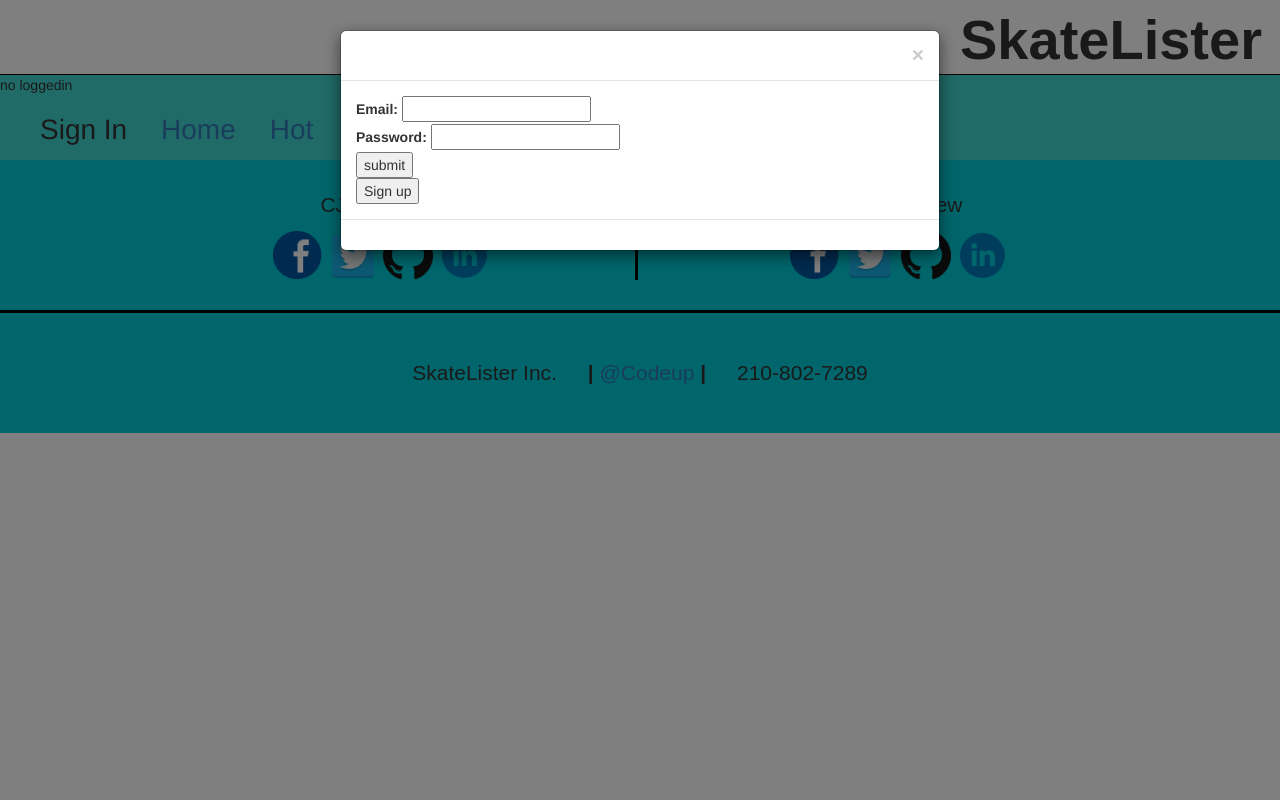
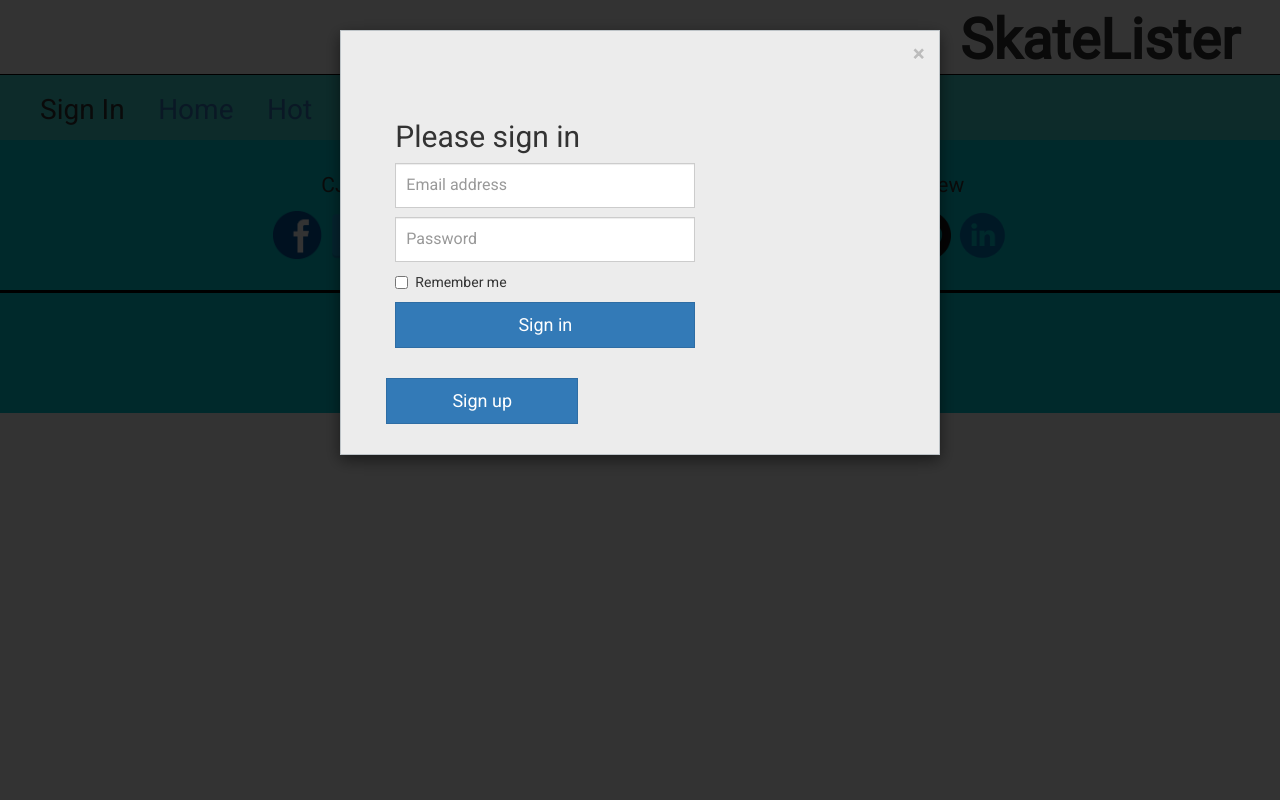
Before and after one commit to skatelister/skatelister.dev, a PHP site: page /ads/hot in a window 1280 px wide, after a click on "Sign In". Run offline with PHP 8.4, Linux system fonts and the light colour scheme; a stand-in replaces the project's code that opens the database connection; some libraries are stand-ins or nearby versions.

Commit message:
updated the sign in modal and validate email

```diff
--- a/controllers/ads/hot.php
+++ b/controllers/ads/hot.php
@@ -11,24 +11,9 @@ if (isset($_SESSION['usersInfo'])) {
 
 
 ?>
-<!DOCTYPE html>
-<html>
-    <head>
-        <link rel="stylesheet" href="/css/Bootstrap/bootstrap.css">
-        <link rel="stylesheet" href="/css/main.css">
-        <meta charset="utf-8">
-        <title>Skatelister</title>
-    </head>
-    <body>
-        <?php if (isset($_SESSION['usersInfo'])): ?>
-            <?php require_once __DIR__ .'/../../views/partials/loggedin/navbar.php';  ?>
-        <?php else: ?>
-            <?php require_once __DIR__ .'/../../views/partials/navbar.php';  ?>
-        <?php endif; ?>
+<?php require_once __DIR__ . '/../../views/partials/header.php'; ?>
 
-
-
-        <?php require_once __DIR__ . '/../../views/partials/footer.php'; ?>
+<?php require_once __DIR__ . '/../../views/partials/footer.php'; ?>
 
         <script src="/js/jquery-1.12.0.js"></script>
         <script src="/js/main.js"></script>
--- a/controllers/register.php
+++ b/controllers/register.php
@@ -75,13 +75,13 @@
            <?= $errors['wrong_info']; ?>
          </p>
        <?php endif; ?>
-       <button type="submit" name="button">submit</button>
 
        <span id="errors_wronginfo"></span>
        <button id="login_button"type="submit" name="button">submit</button>
       </form>
       <form class="" method="post">
         <div class="">
+            <button type="submit" name="sign_up">Sign up</button>
         </div>
       </form>
   </main>
--- a/controllers/signin.php
+++ b/controllers/signin.php
@@ -1,11 +1,11 @@
 
 
-  <main>
+  <!-- <main>
       <form method="post">
 
         <div class="">
           <label for="email">Email:</label>
-          <input id="email" type="text" name="email" value="<?=  Input::get('email'); ?>">
+          <input id="email" type="text" name="email" value=">
             <span id='errors_email'></span>
         </div>
         <div class="">
@@ -24,4 +24,39 @@
           <button type="submit" name="sign_up"> Sign up</button>
         </div>
       </form>
-  </main>
+  </main> -->
+
+  <div class="container col-lg-8">
+      <div class="row">
+
+
+
+      <form class="form-signin" method="post">
+        <h2 class="form-signin-heading">Please sign in</h2>
+        <label for="email" class="sr-only">Email address</label>
+        <input type="email" id="email" name='email' class="form-control" placeholder="Email address" required autofocus>
+        <span id='errors_email'></span>
+
+        <label for="password" class="sr-only">Password</label>
+        <input type="password" id="password" name="password" class="form-control" placeholder="Password" required>
+         <span id="errors_password"></span>
+
+        <div class="checkbox">
+                <span id="errors_wronginfo"></span>
+          <label>
+            <input type="checkbox" value="remember-me"> Remember me
+          </label>
+        </div>
+        <button id="login_button" class="btn btn-lg btn-primary btn-block" type="submit">Sign in</button>
+      </form>
+      <div class="container col-lg-8">
+
+          <form class="form-signin" method="post">
+
+            <button class="btn btn-lg btn-primary btn-block" type="submit" name="sign_up">Sign up</button>
+          </form>
+
+            </div>
+        </div>
+
+    </div>
--- a/controllers/users/create.php
+++ b/controllers/users/create.php
@@ -25,7 +25,9 @@ if (Input::has('first_name')
 
     if (Input::get('email') =='') {
         $errors['email'] = 'Email name needs a value';
-    }else {
+    }else if (filter_var(Input::get('email'), FILTER_VALIDATE_EMAIL) == false) {
+        $errors['email'] = 'Email was not a valid email, example@example.example';
+    } else{
         $email = strip_tags(trim(Input::get('email')));
     }
 
--- /dev/null
+++ b/public/css/signin.css
@@ -0,0 +1,36 @@
+
+
+.form-signin {
+  max-width: 330px;
+  padding: 15px;
+  margin: 0 auto;
+}
+.form-signin .form-signin-heading,
+.form-signin .checkbox {
+  margin-bottom: 10px;
+}
+.form-signin .checkbox {
+  font-weight: normal;
+}
+.form-signin .form-control {
+  position: relative;
+  height: auto;
+  -webkit-box-sizing: border-box;
+     -moz-box-sizing: border-box;
+          box-sizing: border-box;
+  padding: 10px;
+  font-size: 16px;
+}
+.form-signin .form-control:focus {
+  z-index: 2;
+}
+.form-signin input[type="email"] {
+  margin-bottom: -1px;
+  border-bottom-right-radius: 0;
+  border-bottom-left-radius: 0;
+}
+.form-signin input[type="password"] {
+  margin-bottom: 10px;
+  border-top-left-radius: 0;
+  border-top-right-radius: 0;
+}
--- a/views/partials/header.php
+++ b/views/partials/header.php
@@ -1,9 +1,16 @@
+<?php
+if (Input::has('sign_up')) {
+   header('Location: /user/create');
+   die();
+ }
+ ?>
 <!DOCTYPE html>
 <html>
     <head>
         <link rel="stylesheet" href="/css/Bootstrap/bootstrap.css">
         <link rel="stylesheet" href="/css/main.css">
         <link rel="stylesheet" href="/css/modal.css">
+        <link rel="stylesheet" href="/css/signin.css">
         <link href='https://fonts.googleapis.com/css?family=Cabin:400,700' rel='stylesheet' type='text/css'>
         <meta name="viewport" content="width=device-width, initial-scale=1">
         <meta charset="utf-8">
--- a/views/partials/navbar.php
+++ b/views/partials/navbar.php
@@ -7,7 +7,6 @@
 
 
 <?php if (empty($_SESSION['usersInfo'])): ?>
-    <?php echo 'no loggedin'; ?>
       <div class="headerNav">
         <ul id="mainNavigation">
           <li class="navbar_lists" data-toggle="modal" data-target="#myModal"> Sign In</li>
@@ -20,11 +19,7 @@
       </div> <!-- .headerNav -->
     </nav> <!-- .nav navbar-default -->
 
-  <?php endif; ?>
-
-<?php if(!empty($_SESSION['usersInfo'])): ?>
-    <?php echo 'Yes loggedin'; ?>
-
+    <?php else: ?>
       <!-- Logged in NavBar -->
       <div class="headerNav">
         <ul id="mainNavigation">
```
